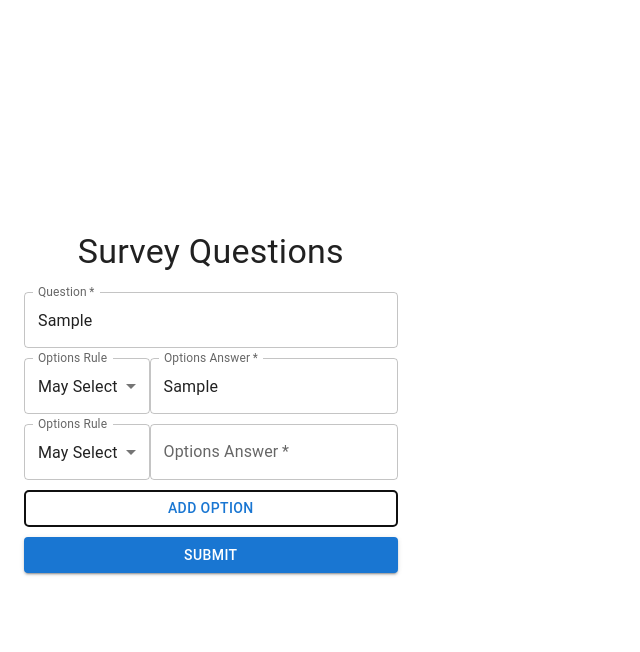
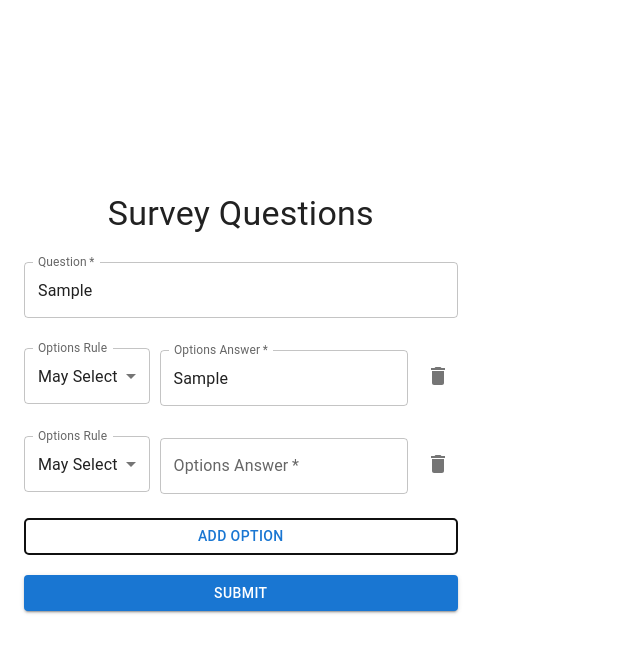
Before and after one commit to musthofaajs/survey-questions, a React (Vite) app: page / in a window 1280 px wide. Both pictures are taken after typing "Sample", "Sample" into the empty fields and a click on the button "ADD OPTION". Shown: the top 652 px of the page, without its empty margins (0-640 px from the left). Built offline with nearby package versions, Linux system fonts and the light colour scheme; the HTML template or start-up script is replaced by a standard one.

Commit message:
Improve UI QuestionForm and add remove option button

```diff
--- a/src/components/QuestionForm.tsx
+++ b/src/components/QuestionForm.tsx
@@ -2,12 +2,14 @@ import React, { useState } from 'react';
 import {
   Button,
   FormControl,
+  IconButton,
   InputLabel,
   MenuItem,
   Select,
   TextField,
 } from '@mui/material';
 import styled from 'styled-components';
+import { Delete } from '@mui/icons-material';
 
 interface Option {
   rule: string;
@@ -21,12 +23,24 @@ interface QuestionFormProps {
 const FormContainer = styled.form`
   display: flex;
   flex-direction: column;
+  gap: 20px;
+`;
+
+const OptionContainer = styled.div`
+  display: flex;
   gap: 10px;
+  align-items: center;
+`;
+
+const StyledTextField = styled(TextField)`
+  flex: 1;
 `;
 
 const QuestionForm: React.FC<QuestionFormProps> = ({ onSubmit }) => {
   const [question, setQuestion] = useState('');
-  const [options, setOptions] = useState<Option[]>([{ rule: 'May Select', answer: '' }]);
+  const [options, setOptions] = useState<Option[]>([
+    { rule: 'May Select', answer: '' },
+  ]);
 
   const handleOptionChange = (
     index: number,
@@ -38,6 +52,20 @@ const QuestionForm: React.FC<QuestionFormProps> = ({ onSubmit }) => {
     setOptions(updatedOptions);
   };
 
+  const handleAddOption = () => {
+    if (options.length < 4) {
+      setOptions([...options, { rule: 'May Select', answer: '' }]);
+    }
+  };
+
+  const handleRemoveOption = (index: number) => {
+    if (options.length > 1) {
+      const updatedOptions = [...options];
+      updatedOptions.splice(index, 1);
+      setOptions(updatedOptions);
+    }
+  };
+
   const handleSubmit = (event: React.FormEvent) => {
     event.preventDefault();
     const formData = { question, options };
@@ -46,42 +74,53 @@ const QuestionForm: React.FC<QuestionFormProps> = ({ onSubmit }) => {
     setOptions([{ rule: 'May Select', answer: '' }]);
   };
 
-  const handleAddOption = () => {
-    setOptions([...options, { rule: 'May Select', answer: '' }]);
-  };
-
   return (
     <FormContainer onSubmit={handleSubmit}>
-      <TextField
+      <StyledTextField
         label="Question"
         variant="outlined"
         value={question}
         onChange={(e) => setQuestion(e.target.value)}
         required
+        margin="dense"
       />
       {options.map((option, index) => (
-        <div key={index}>
+        <OptionContainer key={index}>
           <FormControl variant="outlined">
             <InputLabel>Options Rule</InputLabel>
             <Select
               value={option.rule}
-              onChange={(e) => handleOptionChange(index, 'rule', e.target.value as string)}
+              onChange={(e) =>
+                handleOptionChange(index, 'rule', e.target.value as string)
+              }
               label="Options Rule"
             >
               <MenuItem value="May Select">May Select</MenuItem>
               <MenuItem value="Must Select">Must Select</MenuItem>
             </Select>
           </FormControl>
-          <TextField
+          <StyledTextField
             label="Options Answer"
             variant="outlined"
             value={option.answer}
             onChange={(e) => handleOptionChange(index, 'answer', e.target.value)}
             required
+            fullWidth
+            margin="dense"
           />
-        </div>
+          {options.length > 1 && (
+            <IconButton onClick={() => handleRemoveOption(index)}>
+              <Delete />
+            </IconButton>
+          )}
+        </OptionContainer>
       ))}
-      <Button variant="outlined" color="primary" onClick={handleAddOption}>
+      <Button
+        type="button"
+        variant="outlined"
+        color="primary"
+        onClick={handleAddOption}
+      >
         Add Option
       </Button>
       <Button type="submit" variant="contained" color="primary">
```
